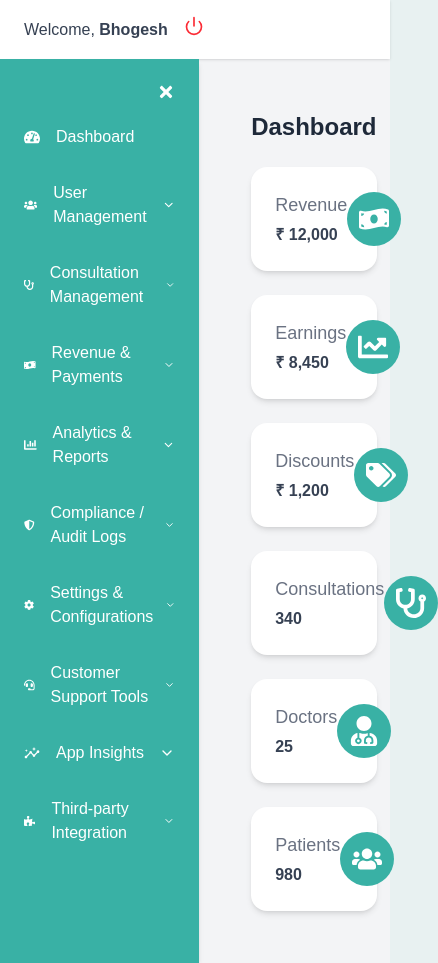
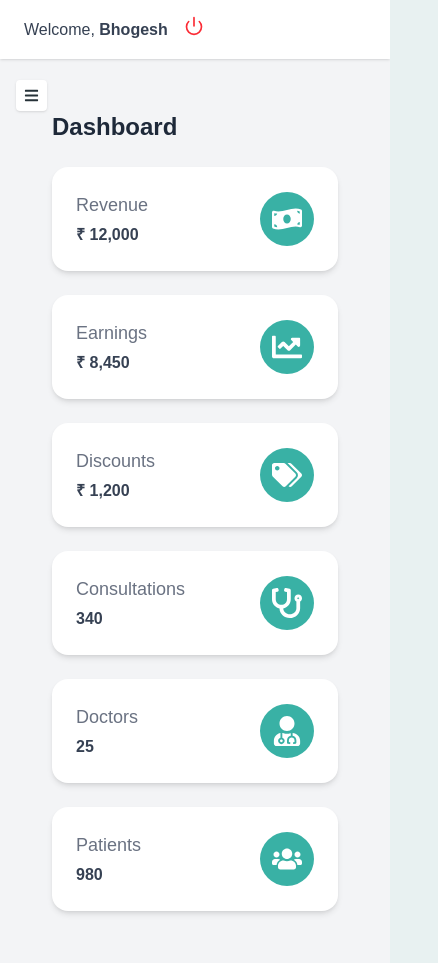
Before and after one commit to vura10/MedGo, a React (Vite) app: page /home in a window 390 px wide. Shown: the whole page, 438 px wide, since content can reach past the window. Built offline with nearby package versions, Linux system fonts and the light colour scheme.

Commit message:
Make the sidebar component resposive in all devices and also add the hamBurgur button to the sidebar.

```diff
--- a/src/pages/DashboardLayout.jsx
+++ b/src/pages/DashboardLayout.jsx
@@ -1,15 +1,51 @@
 // src/pages/DashboardLayout.js
+import { useEffect, useState } from "react";
 import { Outlet } from "react-router-dom";
 import Navbar from "../components/Navbar";
 import Sidebar from "../components/SideBar/Sidebar";
+import { FaBars } from "react-icons/fa";
+import clsx from "clsx";
 
 const DashboardLayout = () => {
+  const [isSidebarOpen, setIsSidebarOpen] = useState(true);
+
+  // Handle responsive sidebar toggle
+  useEffect(() => {
+    const mediaQuery = window.matchMedia("(max-width: 768px)");
+    const handleResize = () => setIsSidebarOpen(!mediaQuery.matches);
+    handleResize();
+    mediaQuery.addEventListener("change", handleResize);
+    return () => mediaQuery.removeEventListener("change", handleResize);
+  }, []);
+
   return (
-    <div className="min-h-screen bg-gray-100">
+    <div className="min-h-screen bg-gray-100 flex flex-col">
       <Navbar />
-      <div className="flex">
-        <Sidebar />
-        <main className="flex-1 p-6">
+      <div className="flex flex-1 w-full">
+        {/* Sidebar */}
+        {isSidebarOpen && (
+          <div className="z-30 fixed lg:static w-60 lg:w-auto">
+            <Sidebar onClose={() => setIsSidebarOpen(false)} />
+          </div>
+        )}
+
+        {/* Toggle Button - shown only when sidebar is closed and screen < lg */}
+        {!isSidebarOpen && (
+          <button
+            onClick={() => setIsSidebarOpen(true)}
+            className="cursor-pointer absolute top-20 left-4 z-40 bg-white p-2 rounded shadow lg:hidden"
+          >
+            <FaBars size={15} />
+          </button>
+        )}
+
+        {/* Main Content */}
+        <main
+          className={clsx(
+            "flex-1 p-6 transition-all duration-300 w-full",
+            isSidebarOpen && "lg:ml-10"
+          )}
+        >
           <Outlet />
         </main>
       </div>
```
